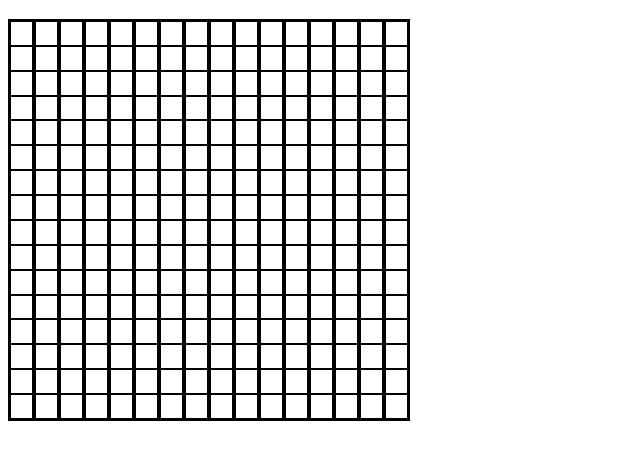
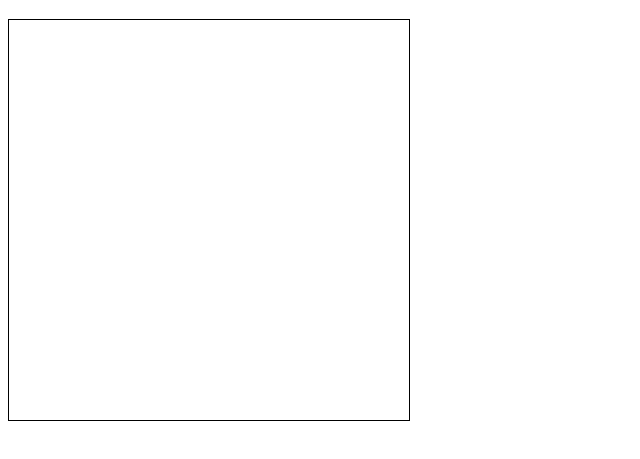
Before and after one commit to WolfBeil/odin-etch-a-sketch, a plain HTML site: page index.html in a window 1280 px wide. Shown: the part 61-520 px from the top of the page, without its empty margins (0-640 px from the left). Drawn offline with Linux system fonts and the light colour scheme.

Commit message:
Remove borders from columns and cells

```diff
--- a/css/styles.css
+++ b/css/styles.css
@@ -14,6 +14,6 @@
     flex: 1;
 }
 
-.grid, .col, .cell {
+.grid {
     border: 1px solid black;
 }
--- a/scripts/scripts.js
+++ b/scripts/scripts.js
@@ -28,4 +28,4 @@ document.addEventListener("mouseup", () => {
     isMouseDown = false;
 })
 
-createGrid(16);
+createGrid(64);
```
